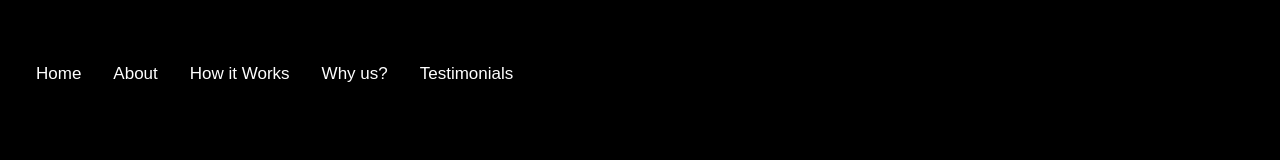
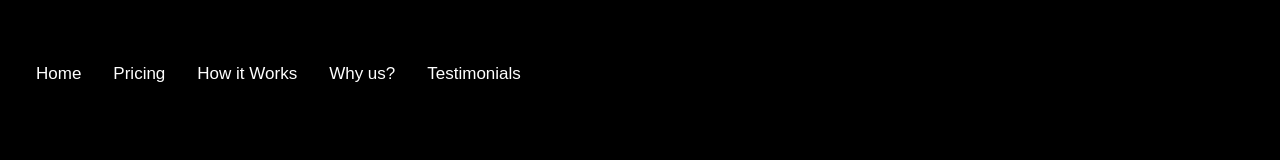
Before and after one commit to 123mememint/123mememint.github.io, a plain HTML site: page why.html in a window 1280 px wide. Shown: the top 160 px of the page. Drawn offline with Linux system fonts and the light colour scheme.

Commit message:
Update why.html

```diff
--- a/why.html
+++ b/why.html
@@ -10,7 +10,7 @@
 <div class="content">
     <div class="nav">
         <a href="index.html" >Home</a>
-        <a href="pricing.html" >About</a>
+        <a href="pricing.html" >Pricing</a>
         <a href="how.html" >How it Works</a>
         <a href="why.html" >Why us?</a>
         <a href="test.html" >Testimonials</a>
```
